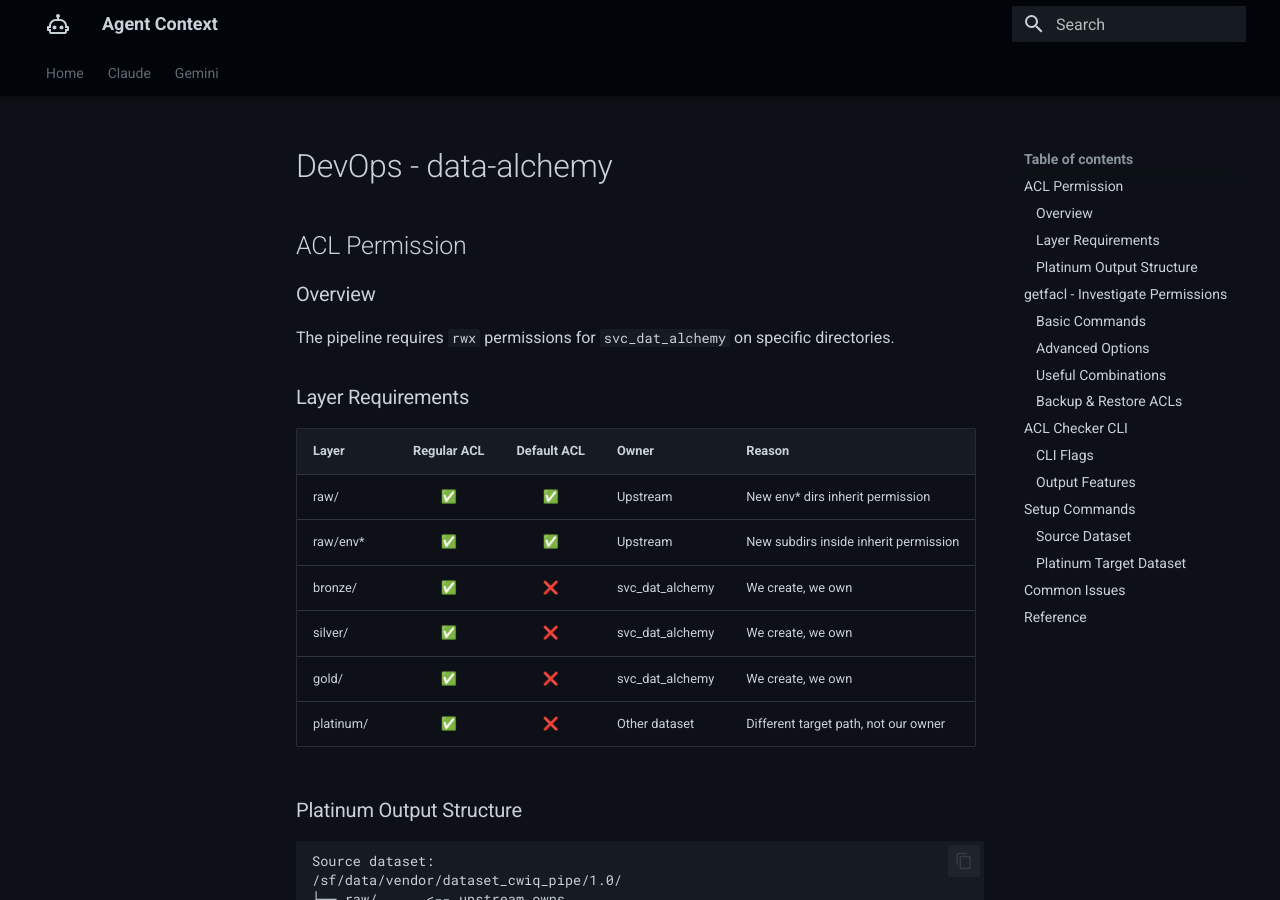
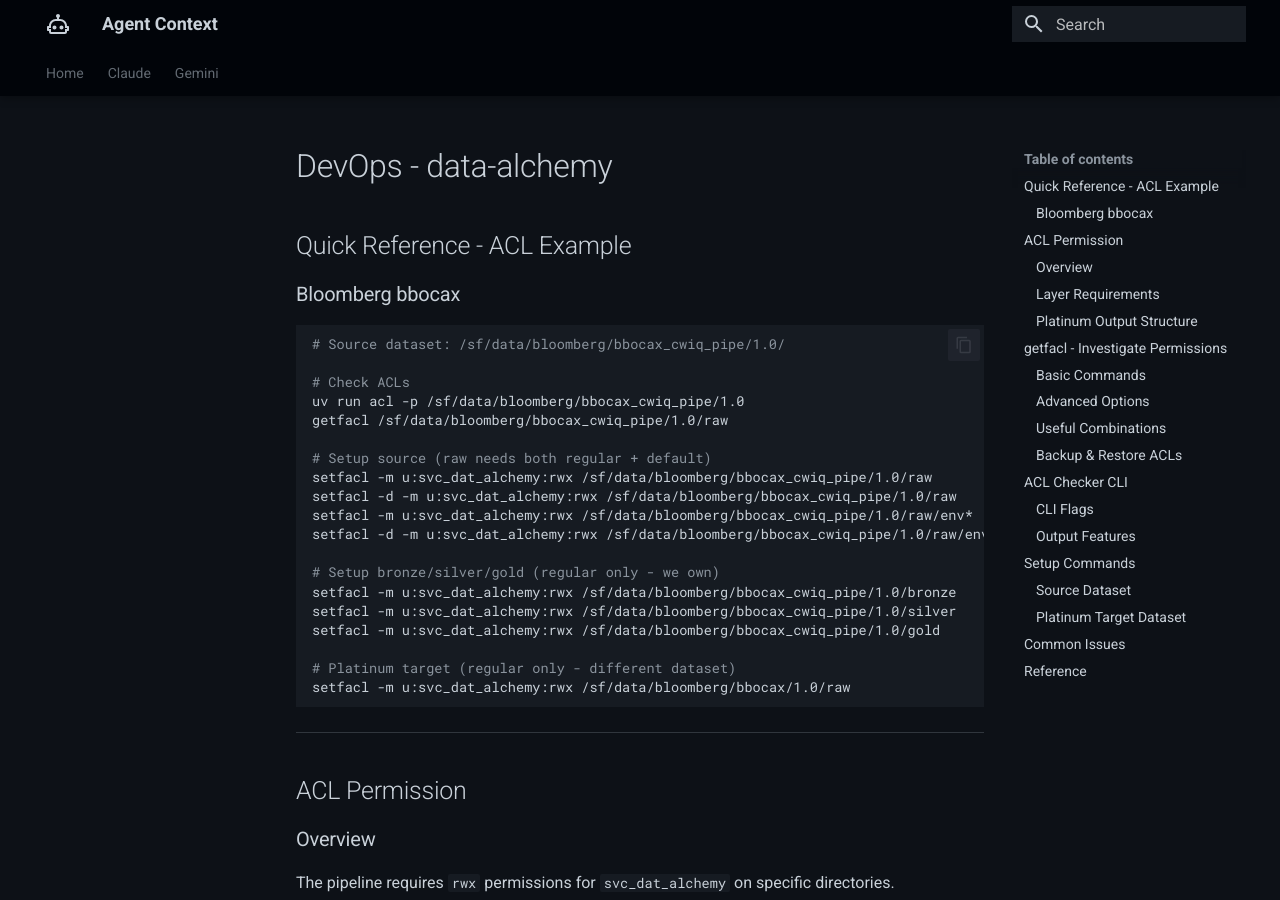
Before and after one commit to ThanuMahee12/AgentContext, an MkDocs documentation site: the page built from docs/Claude/notes/projects/data-alchemy/Devops.md, in a window 1280 px wide and 900 px high. Built offline with MkDocs 1.6.1 and Material for MkDocs 9.7.7, drawn with Linux system fonts in a browser that asks for light colours.

Commit message:
docs: add quick reference ACL example for bbocax

````diff
--- a/docs/Claude/notes/projects/data-alchemy/Devops.md
+++ b/docs/Claude/notes/projects/data-alchemy/Devops.md
@@ -1,4 +1,32 @@
 # DevOps - data-alchemy
+
+## Quick Reference - ACL Example
+
+### Bloomberg bbocax
+
+```bash
+# Source dataset: /sf/data/bloomberg/bbocax_cwiq_pipe/1.0/
+
+# Check ACLs
+uv run acl -p /sf/data/bloomberg/bbocax_cwiq_pipe/1.0
+getfacl /sf/data/bloomberg/bbocax_cwiq_pipe/1.0/raw
+
+# Setup source (raw needs both regular + default)
+setfacl -m u:svc_dat_alchemy:rwx /sf/data/bloomberg/bbocax_cwiq_pipe/1.0/raw
+setfacl -d -m u:svc_dat_alchemy:rwx /sf/data/bloomberg/bbocax_cwiq_pipe/1.0/raw
+setfacl -m u:svc_dat_alchemy:rwx /sf/data/bloomberg/bbocax_cwiq_pipe/1.0/raw/env*
+setfacl -d -m u:svc_dat_alchemy:rwx /sf/data/bloomberg/bbocax_cwiq_pipe/1.0/raw/env*
+
+# Setup bronze/silver/gold (regular only - we own)
+setfacl -m u:svc_dat_alchemy:rwx /sf/data/bloomberg/bbocax_cwiq_pipe/1.0/bronze
+setfacl -m u:svc_dat_alchemy:rwx /sf/data/bloomberg/bbocax_cwiq_pipe/1.0/silver
+setfacl -m u:svc_dat_alchemy:rwx /sf/data/bloomberg/bbocax_cwiq_pipe/1.0/gold
+
+# Platinum target (regular only - different dataset)
+setfacl -m u:svc_dat_alchemy:rwx /sf/data/bloomberg/bbocax/1.0/raw
+```
+
+---
 
 ## ACL Permission
 
````
